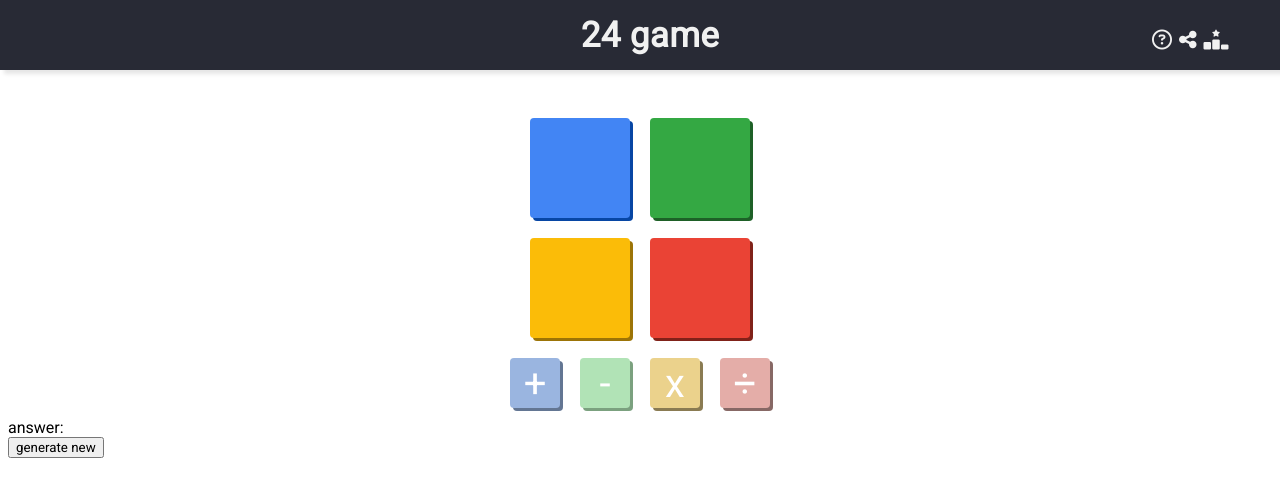
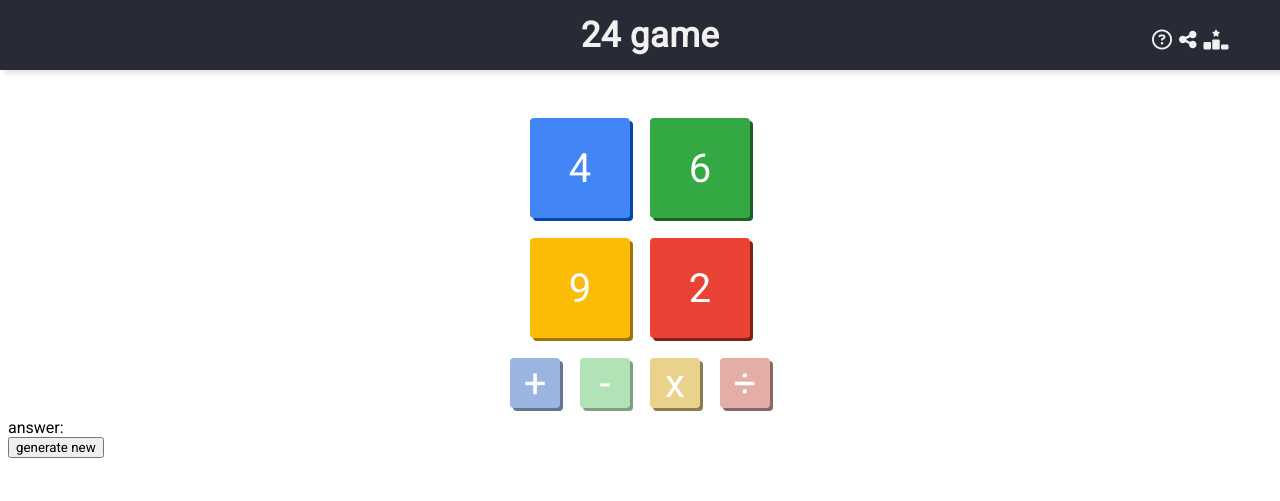
Before and after one commit to ladylilian/CITS3403, a Flask app: page / in a window 1280 px wide; the page is wider, and only the part inside the window is pictured. Shown: the top 501 px of that part. Run offline with Flask 2, Linux system fonts and the light colour scheme; some libraries are stand-ins or nearby versions.

Commit message:
Draft login page created
Draft content & form created on the login page

```diff
--- a/app.py
+++ b/app.py
@@ -10,17 +10,10 @@ db = SQLAlchemy(app)
 def index():
     return render_template('game_page.html')
 
-@app.route('/guide')
-def guide():
-    return render_template('guide.html')
-
-@app.route('/ranking')
-def rank():
-    return render_template('ranking.html')
-
 @app.route('/login')
 def login():
     return render_template('login_page.html')
 
+
 if __name__ == "__main__":
     app.run(debug=True)
--- a/static/javascripts/game_page.js
+++ b/static/javascripts/game_page.js
@@ -1,4 +1,3 @@
-
 function generate_new() {
   var n_html = document.getElementsByClassName("number");
   let solved = false
@@ -170,8 +169,7 @@ function getPairs(arr) {
   }
   return out;
 }
-
-
+ // remove the elements whose indices are in indices list
 function removeDuplicates(arr) {
   var hash = {};
   var out = [];
@@ -185,58 +183,117 @@ function removeDuplicates(arr) {
   return out;
 }
 
-// const activearea = document.activeElement.id;
-// console.log(activearea);
-
-function disablenumberbutton(e) {
-  // var numbers = []
-  let numberButtons = Array.from(document.getElementsByClassName('number'));
-  let symbolButtons = document.querySelectorAll('.symbol');
-  const activearea = document.activeElement.className;
+// Calculate the click buttons
+var selected_numbers = [];
+var selected_symbols = [];
+var selected_Numids = [];
+var eqution = [];
+// function calculation(){
+//   while (selected_numbers.length < 4 &&selected_symbols.length < 3) {
+//     getNumber(ele);
+//     getSymbol(ele);
+//  };
+// };
+let numberButtons = Array.from(document.getElementsByClassName('number'));
+let symbolButtons = document.querySelectorAll('.symbol');
+function getNumber(ele) {
   for(let i = 0; i < symbolButtons.length; i++){
     symbolButtons[i].disabled = false;
+    numberButtons[i].disabled = true;
     }
-  // console.log(numberButtons);
-  // console.log(activearea);
-  var selected_numbers = [];
-  var selected_symbols = [];
-  answer = document.getElementById("answer_1")
-  $(document).ready(function(){
-    $(".button").click(function() {
-      var fired_button = $(this).val();
-      alert(fired_button);
-      answer.innerText += fired_button;
-    });
-  });
-  // numberButtons.forEach( number => {
-  //   number.addEventListener('click', (e) => {
-  //     console.log('clicked');
-  //     selected_numbers.push(e.target.value);
-  //     console.log(selected_numbers);
-  //     answer.innerText += e.target.value
-  //   });
-  // });
-  // if (numberButtons.includes(activearea) == true) {
-  //   console.log('ok')
-  }
+  selected_Numids.push(ele.id);
+  console.log(selected_Numids);
+  var btnNumber = ele.value;
+  var answer = document.getElementById("answer_1");
+  answer.innerText += btnNumber;
+  selected_numbers.push(btnNumber);
+  eqution.push(btnNumber);
+  console.log(eqution);
+  var ans = eval(eqution.join('').toString());
+  // var Clickbtn = ele.id;
+  // buttonAnimation(Clickbtn);
+  if (eqution.length == 3) {
+    eqution = [];
+    eqution.push(ans);
+    // console.log(ele);
+    ele.value = ans;
+  };
+  if (selected_Numids.length == 2) {
+    var Clickbtn = selected_Numids;
+    buttonAnimation(Clickbtn);
+    selected_Numids.shift();
+  };
+};
 
-//}
+function getSymbol(ele) {
+  for(let i = 0; i < symbolButtons.length; i++){
+    symbolButtons[i].disabled = true;
+    numberButtons[i].disabled = false;
+    }
+  var btnSymbol = ele.value;
+  var answer = document.getElementById("answer_1");
+  selected_symbols.push(btnSymbol)
+  eqution.push(btnSymbol)
+  answer.innerText += btnSymbol;
+  console.log(eqution);
+};
 
-// function disablesymbolbutton() {
-//   document.getElementByClassName("symbol").disabled = true;
-//   document.getElementByClassName("number").disabled = false;
-// }
+function buttonAnimation(listOftwoClickBtn){
+  console.log(listOftwoClickBtn)
+  var id_1 = listOftwoClickBtn[0];
+  var id_2 = listOftwoClickBtn[1];
+  console.log(id_1,id_2);
+  var id_2xClickBtnPosition = getClickBtnPosition(id_2)[0];
+  var id_2yClickBtnPosition = getClickBtnPosition(id_2)[1];
+  var id_1xClickBtnPosition = getClickBtnPosition(id_1)[0];
+  var id_1yClickBtnPosition = getClickBtnPosition(id_1)[1];
+  var relativexPosition =id_2xClickBtnPosition - id_1xClickBtnPosition
+  var relativeyPosition =id_2yClickBtnPosition - id_1yClickBtnPosition
+  // console.log(id_2xClickBtnPosition, id_2yClickBtnPosition)
+  console.log(id_2xClickBtnPosition, id_2yClickBtnPosition)
+  console.log(id_1xClickBtnPosition, id_1yClickBtnPosition)
+  console.log(relativexPosition, relativeyPosition)
+  var translate3dValue = "translate3d(" + relativexPosition + "px, " + relativeyPosition + "px, 0)";
+  document.getElementById(id_1).style.transform = translate3dValue;
+  document.getElementById(id_1).style.visibility = "hidden";
+  document.getElementById(id_2).focus();
+  //   fadeOut(document.getElementById(id_1))
+
+  // document.getElementById(id_1).style.transition= ".6s ease opacity,.6s ease transform";
+};
+
+function getClickBtnPosition(Clickbtn) {
+  // console.log(Clickbtn);
+  var Numid = document.getElementById(Clickbtn);
+  // const rect = Numid.getBoundingClientRect();
+  var position = $(Numid).position();
+  // console.log(Numid)
+  var x = position.left;
+  var y = position.top;
+  return [x,y];
+};
 
 
+// function fadeOut(element) {
+//   var op = 1;  // initial opacity
+//   var timer = setInterval(function () {
+//     if (op <= 0.1){
+//         clearInterval(timer);
+//         element.style.display = 'hidden';
+//     }
+//     element.style.opacity = op;
+//     element.style.filter = 'alpha(opacity=' + op * 100 + ")";
+//     op -= op * 0.1;
+//     element.style.transition
+//   });
+// }
+// console.log(getClickBtnPosition(n_one)[0]);
 // const resrtButtons = document.querySelectorAll('[reset]')
 // function calculation(){
-//   var selected_numbers = []
-//   var selected_symbols = []
 //   while len(selected_numbers) < 4 && len(selected_symbols) < 3 {
 
 //  }
-//   var used_number = 4
-//   var used_symbol = 3
+
 //   var clicked = 0
 //   var j = 0
 //   while i < used_number && j < used_symbol{
@@ -251,20 +308,10 @@ function disablenumberbutton(e) {
 //   var = document.getElementsByClassName("s_one");
 // }
 
-// $(document).ready(function() {
-//   $('.number').on('click', function() {
-//       if($(this).onclick()) {
-//           $('.symbol').prop('disabled', false);
-//       } else {
-//           $('.symbol').prop('disabled', true);
-//       }
-//   });
+
+window.onload = (event) =>{
+  generate_new();
+};
+// (function() {
+//   generate_new();
 // });
-
-function getValue(e) {
-  alert(event.target.nodeName);
-}
-
-(function() {
-  generate_new();
-});
--- a/static/styles/game_page_style.css
+++ b/static/styles/game_page_style.css
@@ -1,4 +1,10 @@
 /* all buttons */
+.isolated{
+  display: flex;
+  vertical-align: middle;
+  align-items: center;
+  justify-content: center;
+}
 .game-board{
   padding-top: 100px;
 }
@@ -21,9 +27,9 @@
 .isolated .btn:active:enabled{
   transform: translate3d(0, 1px, 0);
 }
-/* .isolated .btn:disabled{
+.isolated .btn:disabled{
   cursor: default;
-} */
+}
 
 
 /* numbers */
@@ -106,9 +112,6 @@
   width: 50px;
   transition: background-color .15s, transform .15s, box-shadow .15s;
 }
-.isolated .symbol:disabled{
-  cursor: default;
-}
 .isolated .symbol:hover:enabled, .isolated .symbol:focus:enabled, .isolated .symbol:active:enabled {
   text-shadow: 2px 2px 1px #876865;
 }
--- a/static/styles/login_page_style.css
+++ b/static/styles/login_page_style.css
@@ -0,0 +1,3 @@
+#padding{
+    padding-top: 100px;
+  }
--- a/templates/game_page.html
+++ b/templates/game_page.html
@@ -2,20 +2,22 @@
 
 {% block game_board %}
 <div class="isolated"> <!-- id="page_mask" -->
-  <div class="game-board">
+  <div class="game-board"> <!--onclick="showCoords(event)"-->
     <div class="number_container">
-      <input type="button" class="number btn" id="n_one" onclick="disablenumberbutton()">
-      <input type="button" class="number btn" id="n_two" onclick="disablenumberbutton()">
+      <input type="button" class="number btn" id="n_one" onclick="getNumber(this)">
+      <input type="button" class="number btn" id="n_two" onclick="getNumber(this)">
     </div>
     <div class="number_container">
-      <input type="button" class="number btn" id="n_three" onclick="disablenumberbutton()">
-      <input type="button" class="number btn" id="n_four" onclick="disablenumberbutton()">
+      <input type="button" class="number btn" id="n_three" onclick="getNumber(this)">
+      <input type="button" class="number btn" id="n_four" onclick="getNumber(this)">
     </div>
     <div class="symbol_container">
-      <input type="button" class="btn symbol" id="s_one" value="+" disabled onclick="disablesymbolbutton()">
-      <input type="button" class="btn symbol" id="s_two" value="-" disabled onclick="disablesymbolbutton()">
-      <input type="button" class="btn symbol" id="s_three" value="x" disabled onclick="disablesymbolbutton()">
-      <input type="button" class="btn symbol" id="s_four" value="÷" disabled onclick="disablesymbolbutton()">
+      <input type="button" class="btn symbol" id="s_one" value="+" disabled onclick="getSymbol(this)">
+      <input type="button" class="btn symbol" id="s_two" value="-" disabled onclick="getSymbol(this)">
+      <!-- <input type="button" class="btn symbol" id="s_three" value="*" disabled onclick="getSymbol(this)"> -->
+      <button type="button" class="btn symbol" id="s_three" value="*" disabled onclick="getSymbol(this)">x</button>
+      <!-- <input type="button" class="btn symbol" id="s_four" value="÷" disabled onclick="getSymbol(this)"> -->
+      <button type="button" class="btn symbol" id="s_four" value="/" disabled onclick="getSymbol(this)">÷</button>
     </div>
   </div>
 </div>
--- a/templates/header.html
+++ b/templates/header.html
@@ -7,6 +7,7 @@
     <link rel="stylesheet" type="text/css" href="{{ url_for('static',filename='styles/game_page_style.css') }}">
     <link rel="stylesheet" type="text/css" href="{{ url_for('static',filename='styles/guide.css') }}">
     <link rel="stylesheet" type="text/css" href="{{ url_for('static',filename='styles/ranking.css') }}">
+    <link rel="stylesheet" type="text/css" href="{{ url_for('static',filename='styles/login_page_style.css') }}">
     <!-- <script src="https://cdn.jsdelivr.net/npm/bootstrap@5.0.2/dist/js/bootstrap.bundle.min.js" integrity="sha384-MrcW6ZMFYlzcLA8Nl+NtUVF0sA7MsXsP1UyJoMp4YLEuNSfAP+JcXn/tWtIaxVXM" crossorigin="anonymous"></script> -->
     <script src="https://kit.fontawesome.com/42fa0df289.js" crossorigin="anonymous"></script>
     <script src="https://ajax.googleapis.com/ajax/libs/jquery/3.6.0/jquery.min.js"></script>
@@ -30,6 +31,7 @@
   {% block game_board %}{% endblock %}
   {% block game_script %}{% endblock %}
   {% block rank %}{% endblock %}
+  {% block login %}{% endblock %}
 </div>
 <!-- Guide -->
 <div id="guide">{% include "guide.html" %}</div>
```
Also changed, not shown: templates/login_page.html (+20 -0 lines), templates/guide.html (indentation only), 1 other file.
